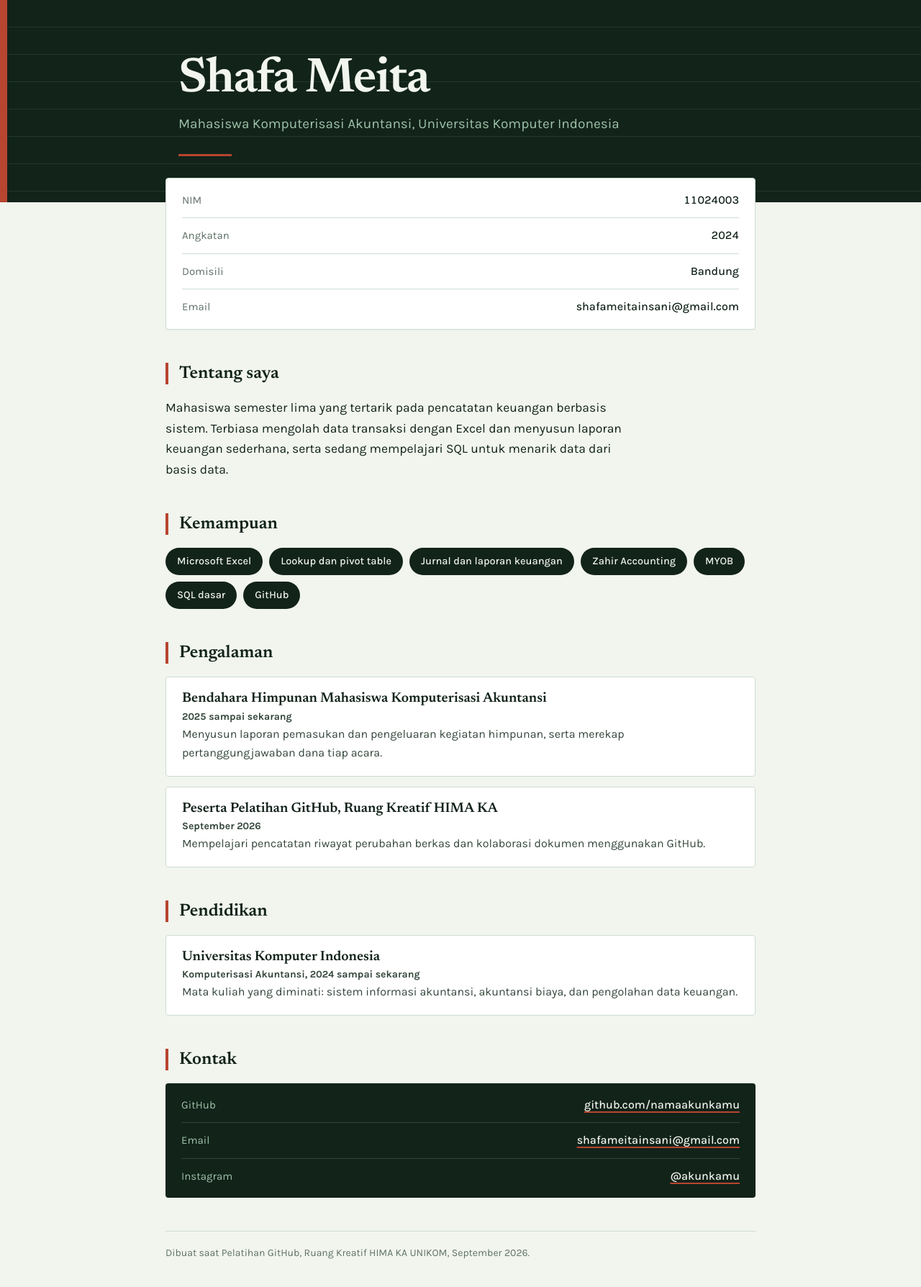
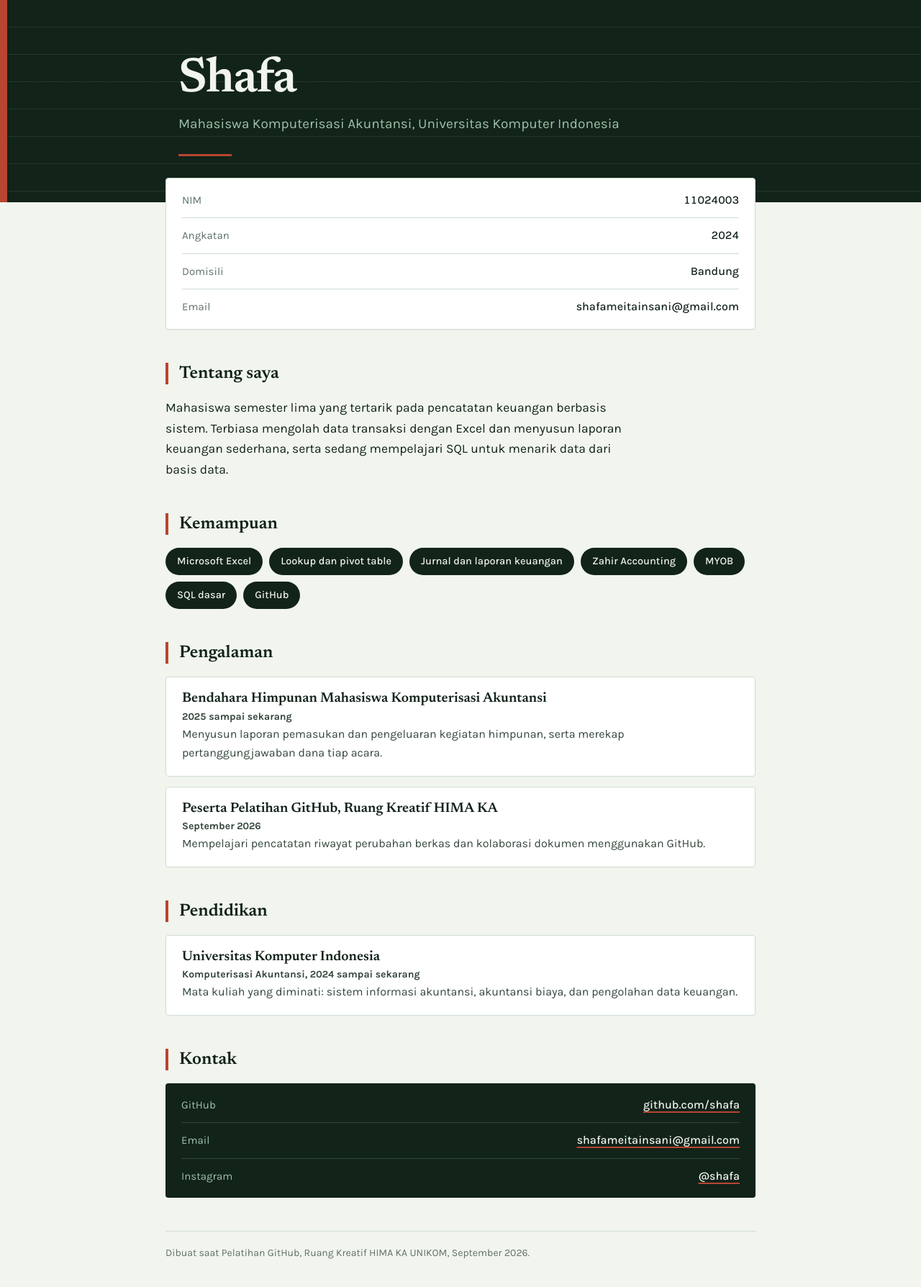
Before and after one commit to shafa11024003-rgb/shafa-meita, a plain HTML site: page index.html in a window 1280 px wide. Shown: the whole page at 72% size. Drawn offline with Linux system fonts and the light colour scheme.

Commit message:
Update index.html

```diff
--- a/index.html
+++ b/index.html
@@ -4,22 +4,7 @@
 <meta charset="UTF-8">
 <meta name="viewport" content="width=device-width, initial-scale=1">
 
-<!--
-  ============================================================
-  CARA MENGEDIT HALAMAN INI
-
-  Cari tulisan GANTI di bawah. Hanya bagian itu yang perlu
-  diubah. Tulisan yang diapit tanda kurung siku dengan tanda
-  seru adalah catatan, tidak ikut tampil di halaman.
-
-  Jangan ubah bagian <style> kecuali sudah paham CSS.
-  Kalau halaman jadi berantakan, buka tab History di repo
-  lalu kembalikan ke versi sebelumnya.
-  ============================================================
--->
-
-<!-- GANTI: nama kamu -->
-<title>Shafa Meita</title>
+<title>Shafa</title>
 
 <link rel="preconnect" href="https://fonts.googleapis.com">
 <link rel="preconnect" href="https://fonts.gstatic.com" crossorigin>
@@ -240,10 +225,8 @@
 
 <header class="hero">
   <div class="hero-inner">
-    <!-- GANTI: nama lengkap kamu -->
-    <h1>Shafa Meita</h1>
+    <h1>Shafa</h1>
 
-    <!-- GANTI: program studi dan kampus -->
     <p class="role">Mahasiswa Komputerisasi Akuntansi, Universitas Komputer Indonesia</p>
 
     <div class="hero-line"></div>
@@ -252,8 +235,6 @@
 
 <div class="wrap">
 
-  <!-- GANTI: isi setelah <dd> dengan data kamu.
-       Mau menambah baris? Salin satu blok <div class="row"> lalu ubah isinya. -->
   <dl class="card">
     <div class="row">
       <dt>NIM</dt>
@@ -275,8 +256,6 @@
 
   <section>
     <h2>Tentang saya</h2>
-    <!-- GANTI: dua sampai tiga kalimat. Tulis apa yang kamu bisa dan
-         sedang pelajari, bukan sifat seperti rajin atau pekerja keras. -->
     <p class="lead">
       Mahasiswa semester lima yang tertarik pada pencatatan keuangan berbasis sistem.
       Terbiasa mengolah data transaksi dengan Excel dan menyusun laporan keuangan sederhana,
@@ -286,7 +265,6 @@
 
   <section>
     <h2>Kemampuan</h2>
-    <!-- GANTI: tambah atau hapus <li> sesuai kemampuan kamu -->
     <ul class="tags">
       <li>Microsoft Excel</li>
       <li>Lookup dan pivot table</li>
@@ -301,8 +279,6 @@
   <section>
     <h2>Pengalaman</h2>
 
-    <!-- GANTI: satu blok untuk satu pengalaman.
-         Salin seluruh blok <div class="item"> kalau mau menambah. -->
     <div class="item">
       <h3>Bendahara Himpunan Mahasiswa Komputerisasi Akuntansi</h3>
       <p class="meta">2025 sampai sekarang</p>
@@ -319,7 +295,6 @@
   <section>
     <h2>Pendidikan</h2>
 
-    <!-- GANTI: riwayat pendidikan kamu -->
     <div class="item">
       <h3>Universitas Komputer Indonesia</h3>
       <p class="meta">Komputerisasi Akuntansi, 2024 sampai sekarang</p>
@@ -329,11 +304,10 @@
 
   <section>
     <h2>Kontak</h2>
-    <!-- GANTI: username dan alamat kamu. Bagian setelah href= juga ikut diganti. -->
     <dl class="card contact">
       <div class="row">
         <dt>GitHub</dt>
-        <dd><a href="https://github.com/namaakunkamu">github.com/namaakunkamu</a></dd>
+        <dd><a href="https://github.com/shafa">github.com/shafa</a></dd>
       </div>
       <div class="row">
         <dt>Email</dt>
@@ -341,7 +315,7 @@
       </div>
       <div class="row">
         <dt>Instagram</dt>
-        <dd><a href="https://instagram.com/akunkamu">@akunkamu</a></dd>
+        <dd><a href="https://instagram.com/shafa">@shafa</a></dd>
       </div>
     </dl>
   </section>
```
